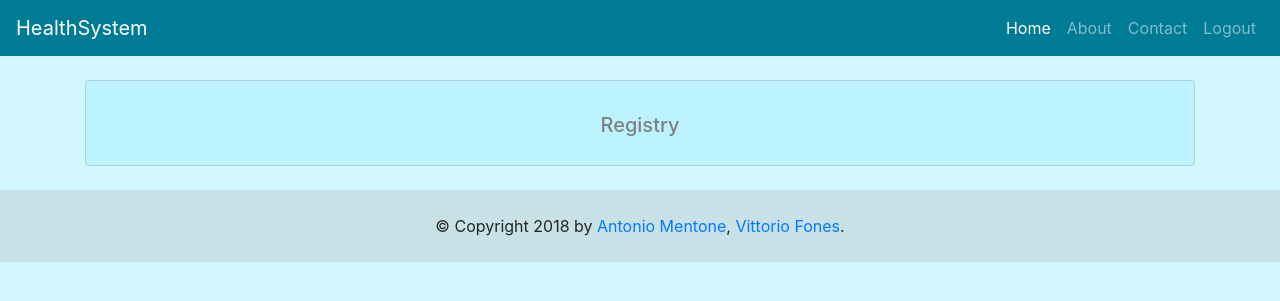
After one commit to itzatom/HealthSystem, a Flask app: page /hs/about in a window 1280 px wide. The commit adds this page. Shown: the top 301 px of the page. Run offline with Flask 2, Linux system fonts and the light colour scheme; parts of the project's set-up code (start-up, migrations or seed data) failed here and were passed over; some libraries are stand-ins or nearby versions.

Commit message:
Merge branch 'homepage_templating_jinja2' of https://gitlab.com/xMentos5091/HealthSystem into homepage_templating_jinja2

```diff
--- a/hs/flask/flaskr/templates/base.html
+++ b/hs/flask/flaskr/templates/base.html
@@ -30,7 +30,7 @@
                 <a class="nav-link" href="#">Home <span class="sr-only">(current)</span></a>
               </li>
               <li class="nav-item">
-                <a class="nav-link" href="#">About</a>
+                <a class="nav-link" href="{{url_for('about')}}">About</a>
               </li>
               <li class="nav-item">
                 <a class="nav-link" href="#">Contact</a>
--- /dev/null
+++ b/hs/flask/flaskr/templates/homepage/about.html
@@ -0,0 +1,23 @@
+{% extends "base.html" %}
+{% block title %}About{% endblock %}
+{% block head %}
+  {{ super() }}
+{% endblock %}
+
+{% block content %}
+  {{ super() }}
+  <div class="container">
+    <div class="row">
+      <div class="col mx-auto">
+          <div class="card mt-4" style="background-color: rgba(0, 209, 255, 0.1);">
+            <div class="card-body">
+              <h4 class="card-title text-center mt-2"></h4>
+                <h5 class="text-center" style="color: grey;">Registry</h5>
+
+            </div>
+          </div>
+      </div>
+    </div>
+  </div>
+
+{% endblock %}
--- a/hs/flask/flaskr/views.py
+++ b/hs/flask/flaskr/views.py
@@ -365,7 +365,11 @@ def health(username):
 @app.route('/hs/request_info/<username>',methods=['GET','POST'])
 @login_required
 def request_info(username):
-    return str(request.form.get('dataselected'))
+    return str(request.form.get('data'))
+
+@app.route('/hs/about',methods=['GET','POST'])
+def about():
+    return render_template('homepage/about.html')
 
 #PATIENT
 @app.route('/hs/patient/<_username>', methods=['GET','POST'])
```
Also changed, not shown: hs/flask/flaskr/apipebble/pebble.py (added, +10 -0 lines), hs/flask/flaskr/templates/homepage/healthdata.html (added, +29 -0 lines).
